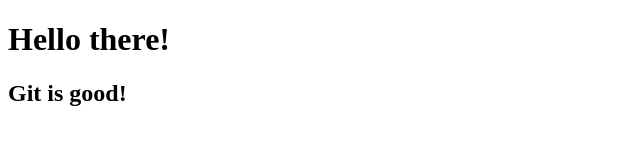
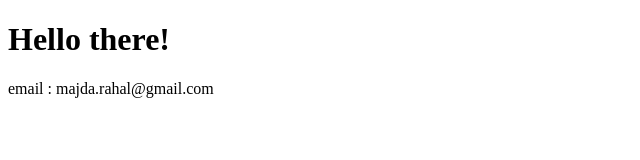
Before and after one commit to MajdaNaf/usthb, a plain HTML site: page index.html in a window 1280 px wide. Shown: the whole page, without its empty margins (0-640 px from the left). Drawn offline with Linux system fonts and the light colour scheme.

Commit message:
ajout de l'email

```diff
--- a/index.html
+++ b/index.html
@@ -6,7 +6,7 @@
 	<body>
 		<div class="content">
 			<h1>Hello there!</h1>
-			<h2>Git is good!</h2>
+			<p>email : majda.rahal@gmail.com</p>
 		</div>
 	</body>
 </html>
```
